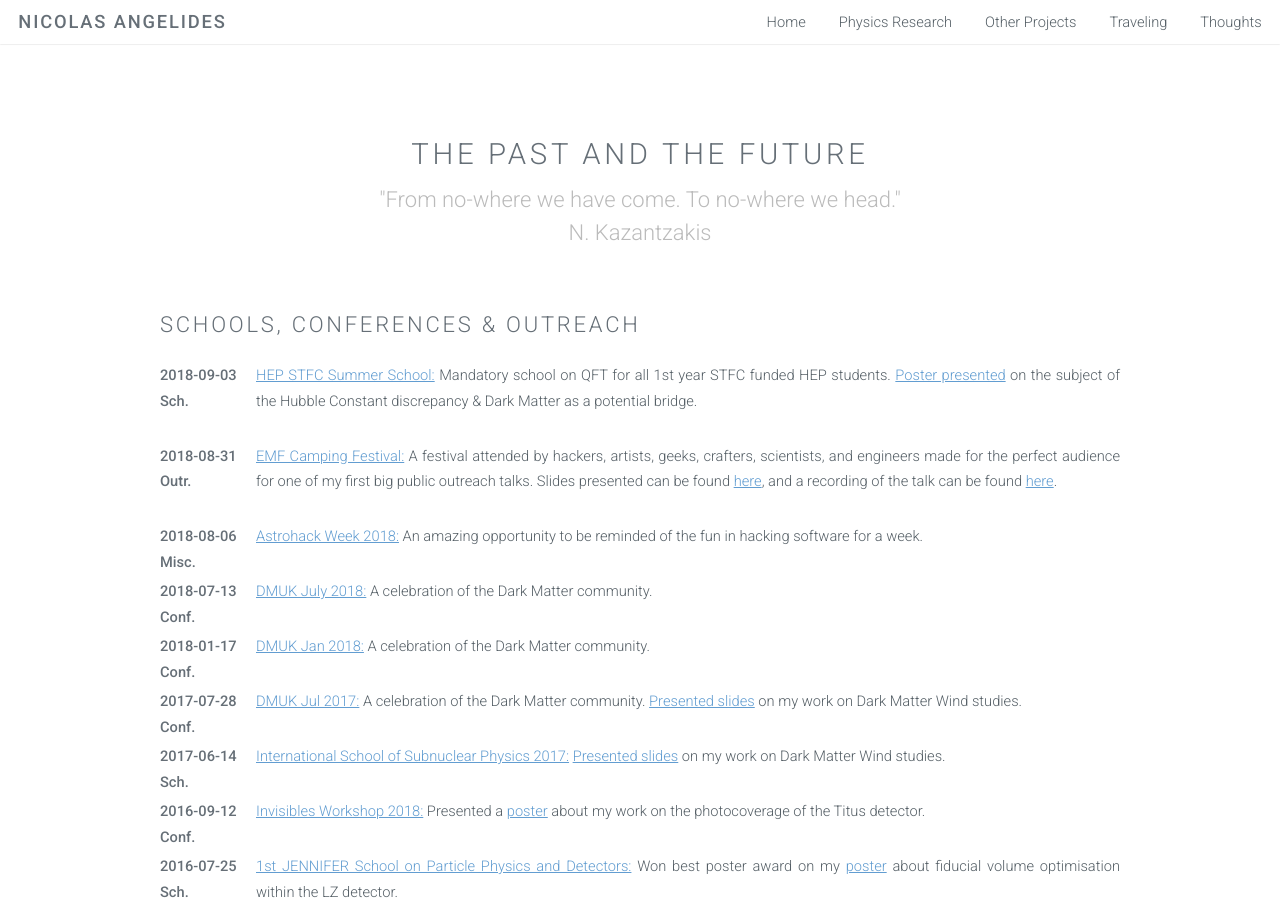
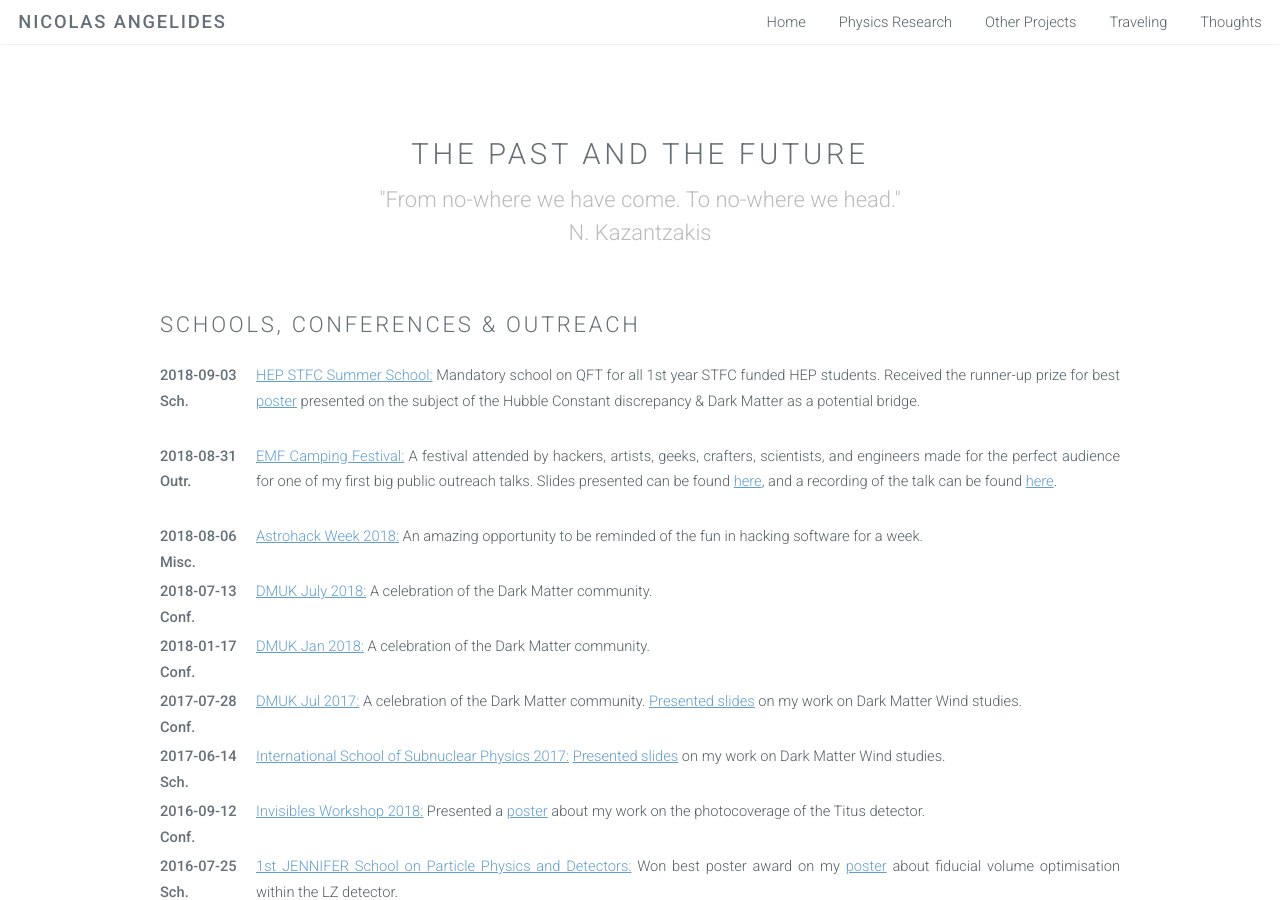
Before and after one commit to Regnidorhcs/Regnidorhcs, a Jekyll site: the page built from Trav.html, in a window 1280 px wide and 900 px high. Built offline with Jekyll 4.4.1, drawn with Linux system fonts in a browser that asks for light colours; nearby versions of some CDN libraries; comment, search, counter and statistics services are not loaded.

Commit message:
won poster competion

```diff
--- a/Trav.html
+++ b/Trav.html
@@ -17,7 +17,7 @@ layout: default
                <b>2018-09-03 Sch.</b>
               </div>
               <div id="column2" style="float:left; margin:0;width:90%;">
-               <p align="justify"><a href="https://stfc.ukri.org/research/particle-physics-and-particle-astrophysics/hep-summer-school/">HEP STFC Summer School:</a> Mandatory school on QFT for all 1st year STFC funded HEP students. <a href="Posters_Presentations/HEP_School_poster.pdf">Poster presented</a> on the subject of the Hubble Constant discrepancy & Dark Matter as a potential bridge.</p>
+               <p align="justify"><a href="https://stfc.ukri.org/research/particle-physics-and-particle-astrophysics/hep-summer-school/">HEP STFC Summer School:</a> Mandatory school on QFT for all 1st year STFC funded HEP students. Received the runner-up prize for best <a href="Posters_Presentations/HEP_School_poster.pdf">poster</a> presented on the subject of the Hubble Constant discrepancy & Dark Matter as a potential bridge.</p>
               </div>
             </div>
 
```
